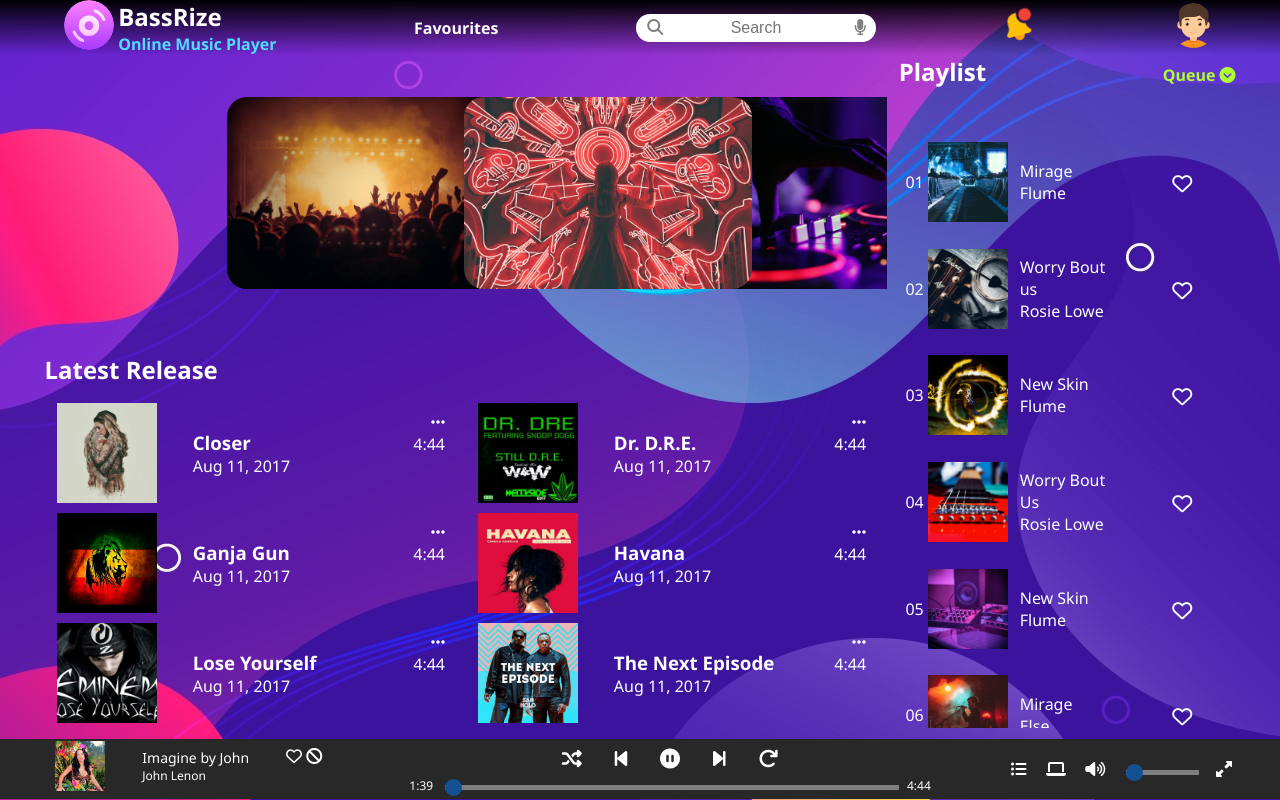
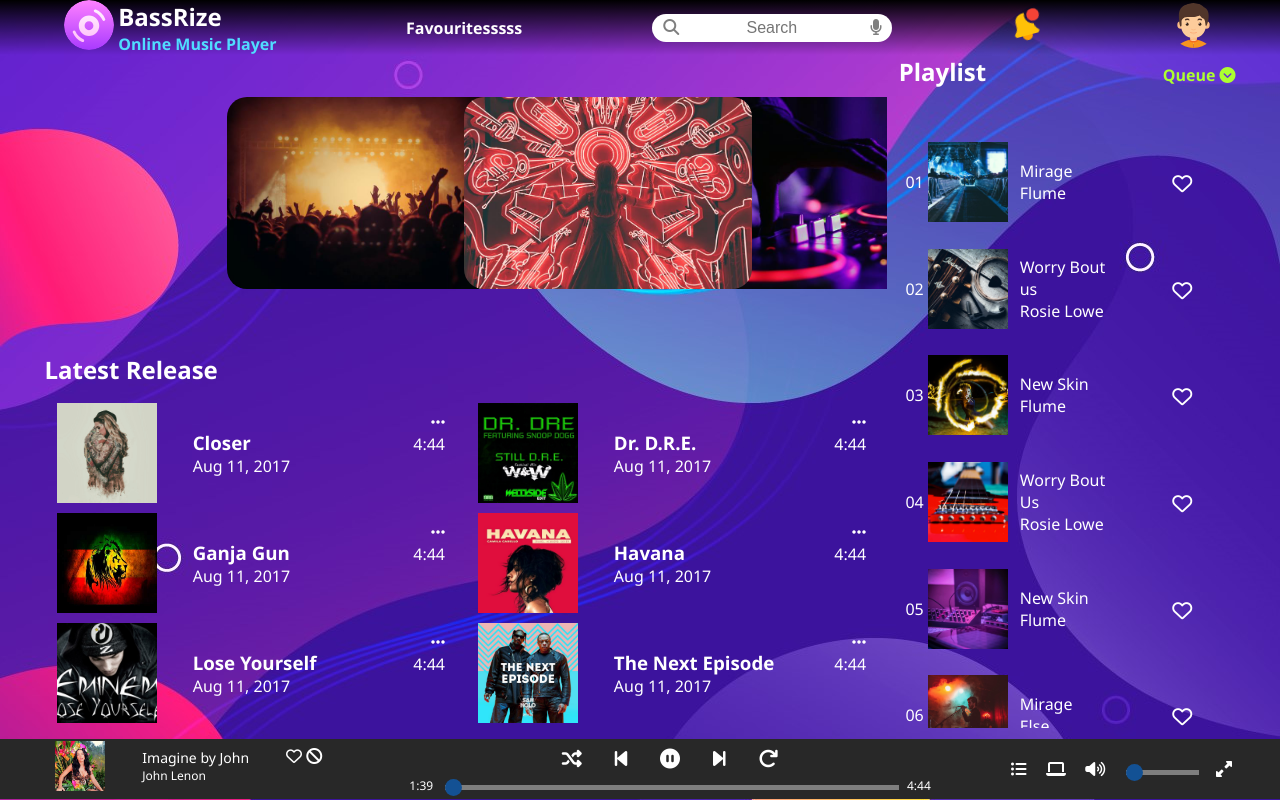
Before and after one commit to Avinash8225048544/BassRize-Online-Music-Player, a plain HTML site: page index.html in a window 1280 px wide. Drawn offline with Linux system fonts and the light colour scheme.

Commit message:
index.html

```diff
--- a/index.html
+++ b/index.html
@@ -34,7 +34,7 @@
         <!-- this is the animated favourites text -->
         <div class="favs">
             <h4>
-                Favourites
+                Favouritesssss
             </h4>
         </div>
         <!-- this is for search bar -->
```
